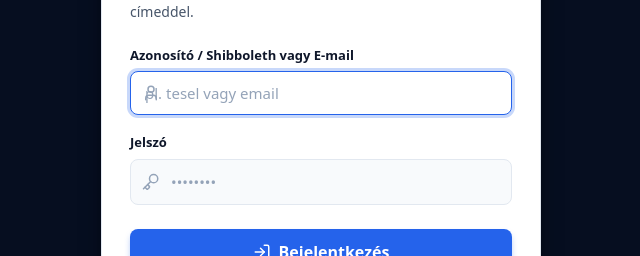
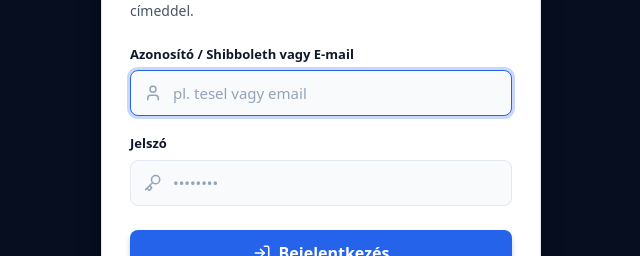
Before and after one commit to nemethdaniel0627/animator-adminisztacio, a React (Vite) app: page /login in a window 1280 px wide. Shown: the part 315-571 px from the top of the page, without its empty margins (319-959 px from the left). Built offline with nearby package versions, Linux system fonts and the light colour scheme; no server answers.

Commit message:
Fix login input text overlap by enforcing 42px left padding over global text input styles

```diff
--- a/src/common/styles/index.css
+++ b/src/common/styles/index.css
@@ -1238,9 +1238,10 @@ textarea:focus {
   color: var(--color-text-primary, #0f172a);
 }
 
+input.login-input,
 .login-input {
   width: 100%;
-  padding: 12px 14px 12px 40px;
+  padding: 12px 14px 12px 42px !important;
   border-radius: 8px;
   border: 1px solid var(--color-border, #cbd5e1);
   background-color: var(--color-bg, #f8fafc);
@@ -1263,7 +1264,7 @@ textarea:focus {
 
 .login-input-icon {
   position: absolute;
-  left: 12px;
+  left: 14px;
   top: 50%;
   transform: translateY(-50%);
   color: var(--color-text-muted, #64748b);
--- a/src/modules/auth/felulet/LoginView.jsx
+++ b/src/modules/auth/felulet/LoginView.jsx
@@ -115,6 +115,7 @@ export default function LoginView() {
                   required
                   autoFocus
                   className="login-input"
+                  style={{ paddingLeft: '42px' }}
                 />
                 <User size={18} className="login-input-icon" />
               </div>
@@ -133,6 +134,7 @@ export default function LoginView() {
                   onChange={(e) => setPassword(e.target.value)}
                   placeholder="••••••••"
                   className="login-input"
+                  style={{ paddingLeft: '42px' }}
                 />
                 <Key size={18} className="login-input-icon" />
               </div>
```
